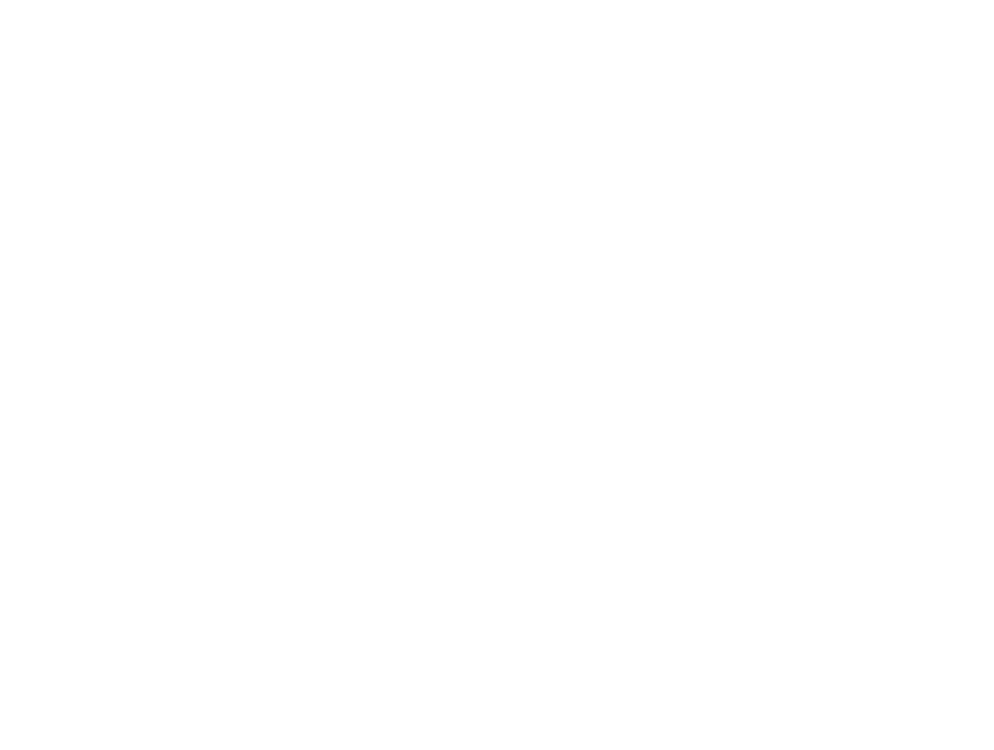
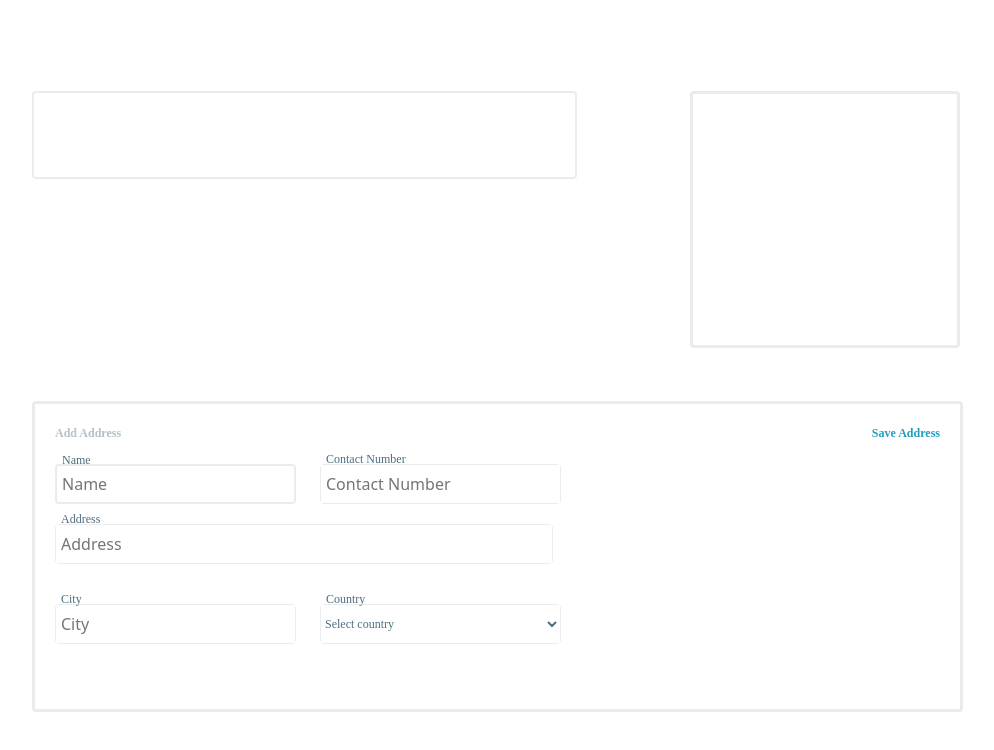
Before and after one commit to Thirumalaiboobathi/Simple-Google-Product-Page, a React (Create React App) app: page /payment in a window 1280 px wide. Before the commit this address had no page. Shown: the top 750 px of the page, without its empty margins (0-994 px from the left). Built offline with nearby package versions, Linux system fonts and the light colour scheme.

Commit message:
paymentpage

```diff
--- a/src/App.js
+++ b/src/App.js
@@ -5,6 +5,7 @@
 import Services from './screen/services/services';
 import AboutUs from './screen/aboutUs/aboutUs';
 import { AllRoutes } from './router/router';
+import PaymentPage from './screen/payment/payment';
 
 function App() {
   return (
@@ -18,6 +19,7 @@
           <Route path={AllRoutes.createaccount} element={<CreateAccount />} />
           <Route path={AllRoutes.services} element={<Services />} />
           <Route path={AllRoutes.aboutus} element={<AboutUs />} />
+          <Route path={AllRoutes.payment} element={<PaymentPage />} />
         </Routes>
       </div>
     </BrowserRouter>
--- a/src/router/router.js
+++ b/src/router/router.js
@@ -2,6 +2,7 @@
   home: '/',
   createaccount: '/createaccount',
   services:"/services",
-  aboutus:"/aboutus"
+  aboutus:"/aboutus",
+  payment:'/payment'
 
   };
--- a/src/screen/home/home.jsx
+++ b/src/screen/home/home.jsx
@@ -126,10 +126,24 @@
       color: '#F7F7ED'
     },
   ];
+  const openPaymentWindow = () => {
+    const width = 894;
+    const height = 542;
+    const marginLeft = 50;
+    const marginRight = 50;
+    //const marginTop = 113;
+    //const marginBottom = 113;
 
-  const openPaymentWindow = () => {
-    window.open('/payment', '_blank', 'width=500,height=600');
+    const leftPosition = window.screen.width / 2 - (width + marginLeft + marginRight) / 2 + 245;
+    const rightPosition = window.screen.width - leftPosition - width;
+
+    const topPosition = window.screen.height / 2 - height / 2 + 113;
+
+    window.open('/payment', '_blank', `width=${width + marginLeft + marginRight},height=${height},left=${leftPosition},right=${rightPosition},top=${topPosition}`);
   };
+
+
+
 
   const [showBuyNow, setShowBuyNow] = useState(Array(cards.length).fill(false));
   return (
--- /dev/null
+++ b/src/screen/payment/payment.jsx
@@ -0,0 +1,63 @@
+import React from 'react';
+
+const PaymentPage = () => {
+  return (
+    <div style={{ display: 'flex', justifyContent: 'center', alignItems: 'center', height: '100vh' }}>
+      <div style={{ position: 'absolute', top: '91px', left: '32px', width: '545px', height: '88px', background: '#FFFFFF', border: '2px solid #E9ECEF', borderRadius: '4px', opacity: 1 }}>
+        {/* Content for flex1 */}
+      </div>
+
+      <div style={{ flex: 2, marginTop: '312px', marginLeft: '32px', marginRight: '317px', width: '300px', height: '311px', background: '#FFFFFF', border: '3px solid #E9ECEF', borderRadius: '4px', opacity: 1, position: 'relative' }}>
+        {/* Add Address */}
+        <div style={{ position: 'absolute', top: '20px', left: '20px' }}>
+          <p style={{ color: '#B3C1C8', fontSize: '12px', fontFamily: 'Montserrat', fontWeight: '600' }}>Add Address</p>
+        </div>
+        {/* Save Address */}
+        <div style={{ position: 'absolute', top: '20px', right: '20px' }}>
+          <p style={{ color: '#219EBC', fontSize: '12px', fontFamily: 'Montserrat', fontWeight: 'bold' }}>Save Address</p>
+        </div>
+        {/* Label and input for Name */}
+        <div style={{ position: 'absolute', top: '60px', left: '20px', width: '241px', height: '40px', background: '#FFFFFF', border: '2px solid #E9ECEF', borderRadius: '4px', opacity: 1 }}>
+          <label htmlFor="name" style={{ color: '#4E6E7E', fontSize: '12px', fontFamily: 'Montserrat', marginBottom: '5px', position: 'absolute', top: '-15px', left: '5px' }}>Name</label>
+          <input type="text" id="name" placeholder="Name" style={{ width: '100%', height: '100%', border: 'none', outline: 'none', padding: '5px' }} />
+        </div>
+        {/* Label and input for Contact Number */}
+        <div style={{ position: 'absolute', top: '60px', left: '285px', width: '241px', height: '40px', background: '#FFFFFF', border: '1px solid #E9ECEF', borderRadius: '4px', opacity: 1 }}>
+          <label htmlFor="contactNumber" style={{ color: '#4E6E7E', fontSize: '12px', fontFamily: 'Montserrat', marginBottom: '5px', position: 'absolute', top: '-15px', left: '5px' }}>Contact Number</label>
+          <input type="text" id="contactNumber" placeholder="Contact Number" style={{ width: '100%', height: '100%', border: 'none', outline: 'none', padding: '5px' }} />
+        </div>
+        <br></br>
+        {/* Label and input for Address */}
+        <div style={{ position: 'absolute', top: '120px', left: '20px', width: '498px', height: '40px', background: '#FFFFFF', border: '1px solid #E9ECEF', borderRadius: '4px', opacity: 1 }}>
+          <label htmlFor="address" style={{ color: '#4E6E7E', fontSize: '12px', fontFamily: 'Montserrat', marginBottom: '5px', position: 'absolute', top: '-15px', left: '5px' }}>Address</label>
+          <input type="text" id="address" placeholder="Address" style={{ width: '100%', height: '100%', border: 'none', outline: 'none', padding: '5px' }} />
+        </div>
+        <br></br>
+        {/* Label and input for City */}
+        <div style={{ position: 'absolute', top: '200px', left: '20px', width: '241px', height: '40px', background: '#FFFFFF', border: '1px solid #E9ECEF', borderRadius: '4px', opacity: 1 }}>
+          <label htmlFor="city" style={{ color: '#4E6E7E', fontSize: '12px', fontFamily: 'Montserrat', marginBottom: '5px', position: 'absolute', top: '-15px', left: '5px' }}>City</label>
+          <input type="text" id="city" placeholder="City" style={{ width: '100%', height: '100%', border: 'none', outline: 'none', padding: '5px' }} />
+        </div>
+        {/* Label and input for Country */}
+        <div style={{ position: 'absolute', top: '200px', left: '285px', width: '241px', height: '40px', background: '#FFFFFF', border: '1px solid #E9ECEF', borderRadius: '4px', opacity: 1 }}>
+          <label htmlFor="country" style={{ color: '#4E6E7E', fontSize: '12px', fontFamily: 'Montserrat', marginBottom: '5px', position: 'absolute', top: '-15px', left: '5px' }}>Country</label>
+          {/* Dropdown for Country */}
+          <select id="country" style={{ width: '100%', height: '100%', background: '#FFFFFF', border: 'none', outline: 'none', fontFamily: 'Montserrat', fontSize: '12px', color: '#4E6E7E' }}>
+            <option value="" disabled selected>Select country</option>
+            {/* Add options for countries */}
+            <option value="country1">Country 1</option>
+            <option value="country2">Country 2</option>
+            {/* Add more countries as needed */}
+          </select>
+        </div>
+      </div>
+      <div style={{ position: 'absolute', top: '91px', left: '690px', width: '270px', height: '257px', background: '#FFFFFF', border: '3px solid #E9ECEF', borderRadius: '4px', opacity: 1 }}>
+        {/* Content for flex3 */}
+      </div>
+    </div>
+  );
+
+
+};
+
+export default PaymentPage;
```
